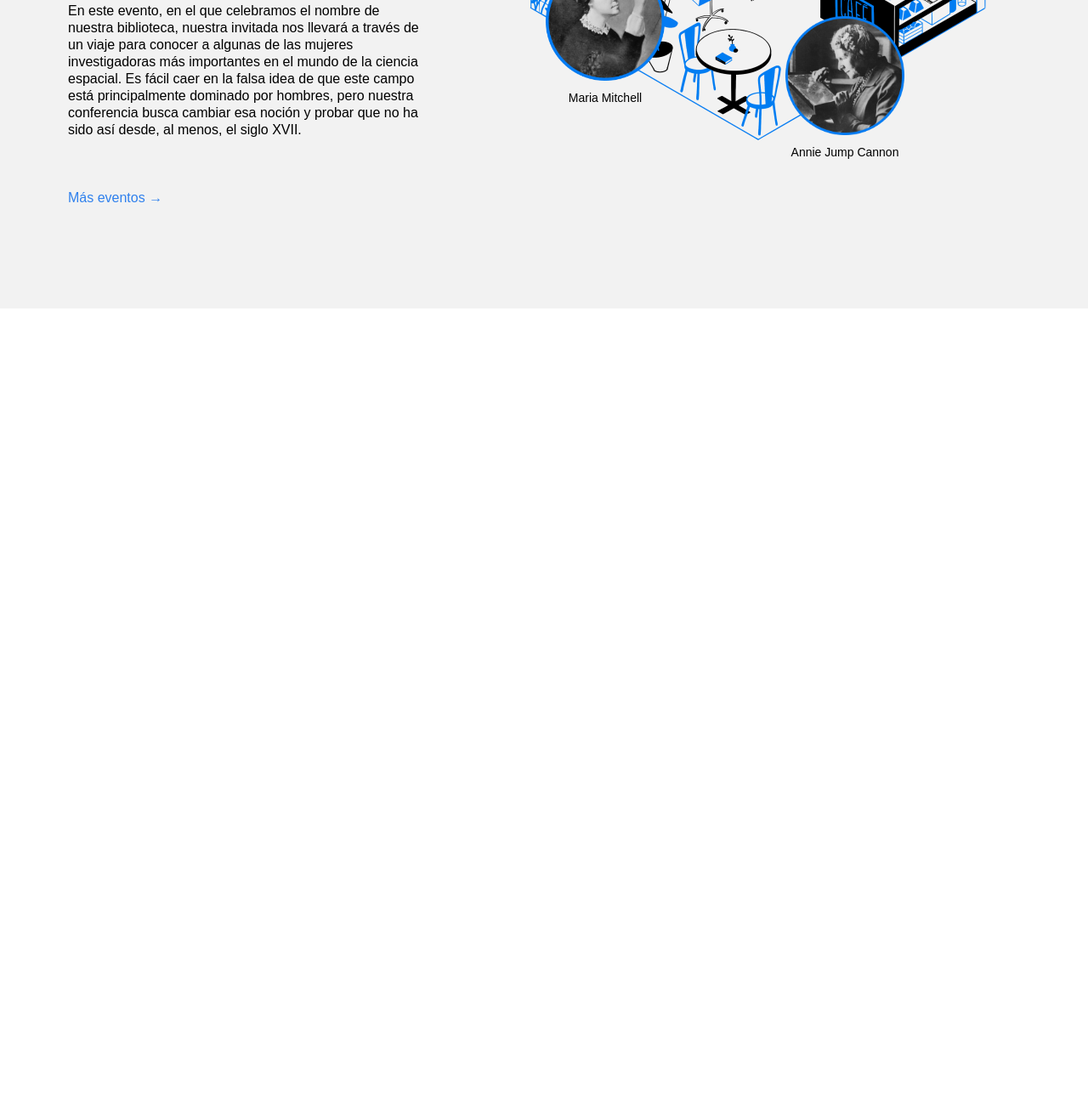
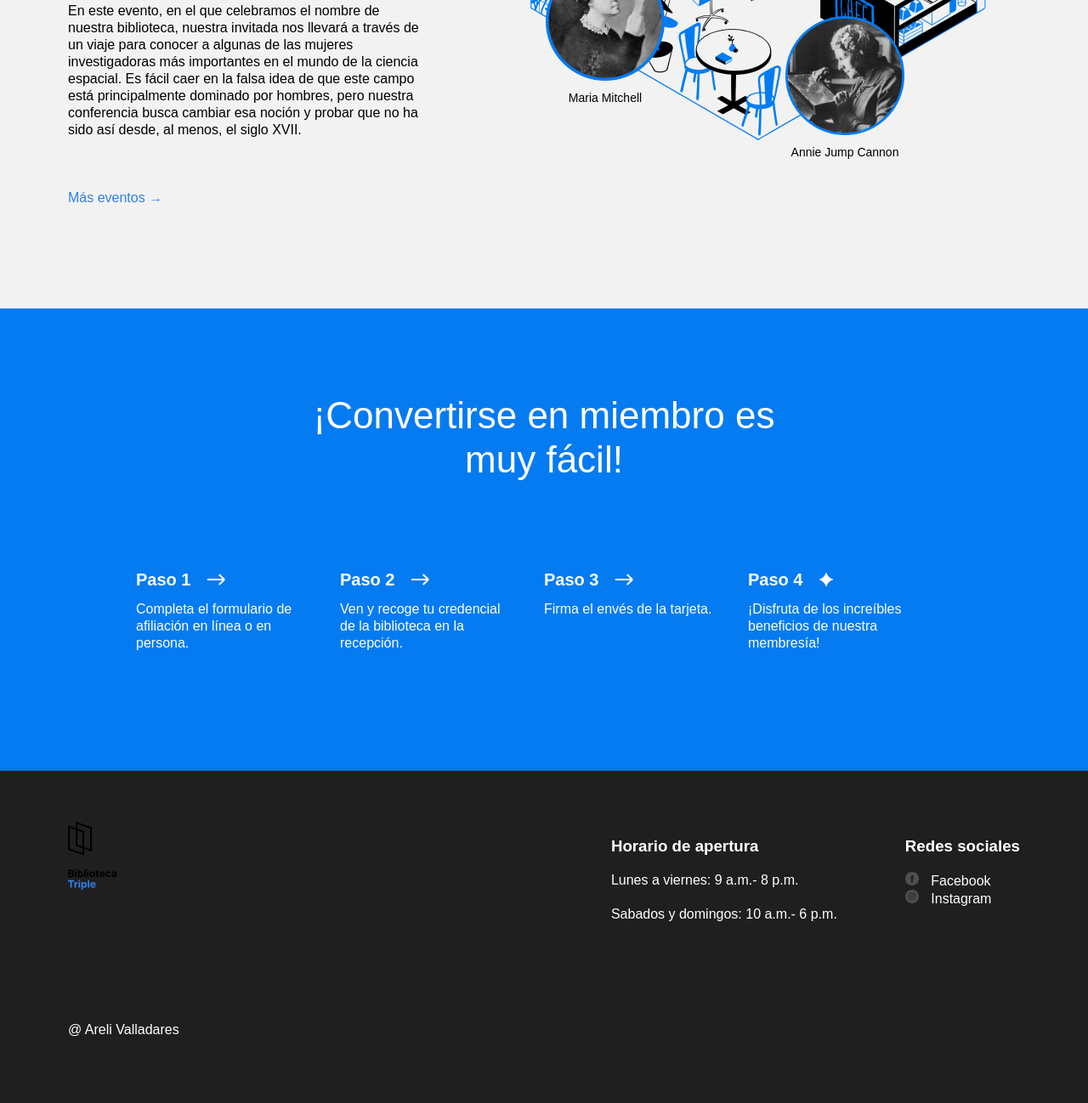
Before and after one commit to Are91/web_project_library, a plain HTML site: page index.html in a window 1280 px wide. Shown: the part 2575-3873 px from the top of the page at 85% size. Before the commit the page ends 2938 px from the top, so only its background shows below. Drawn offline with Linux system fonts and the light colour scheme.

Commit message:
update project

```diff
--- a/index.html
+++ b/index.html
@@ -24,8 +24,8 @@
             >
 
             <a href="#events" class="nav__link">Eventos</a>
-            <a class="nav__link">Conviertete en miembro</a>
-            <a class="nav__link">Contactos</a>
+            <a href="#membership" class="nav__link">Conviertete en miembro</a>
+            <a href="#footer" class="nav__link">Contactos</a>
           </nav>
         </nav>
         <div class="header__content">
@@ -231,7 +231,110 @@
             </div>
           </div>
         </section>
+
+        <section class="membership" id="membership">
+          <h2 class="membership__title">¡Convertirse en miembro es muy fácil!</h2>
+          <ul class="membership__steps">
+            <li class="step">
+              <h3 class="step__title">
+                Paso 1
+                <img
+                  src="./images/icon_step_forward.svg"
+                  alt="icon forward"
+                  class="step__icon"
+                />
+              </h3>
+              <p class="step__description">
+                Completa el formulario de afiliación en línea o en persona.
+              </p>
+            </li>
+            <li class="step">
+              <h3 class="step__title">
+                Paso 2
+                <img
+                  src="./images/icon_step_forward.svg"
+                  alt="icon forward"
+                  class="step__icon"
+                />
+              </h3>
+              <p class="step__description">
+                Ven y recoge tu credencial de la biblioteca en la recepción.
+              </p>
+            </li>
+            <li class="step">
+              <h3 class="step__title">
+                Paso 3
+                <img
+                  src="./images/icon_step_forward.svg"
+                  alt="icon forward"
+                  class="step__icon"
+                />
+              </h3>
+              <p class="step__description">Firma el envés de la tarjeta.</p>
+            </li>
+            <li class="step">
+              <h3 class="step__title">
+                Paso 4
+                <img
+                  src="./images/icon_step_finish.svg"
+                  alt="icon finish"
+                  class="step__icon"
+                />
+              </h3>
+              <p class="step__description">
+                ¡Disfruta de los increíbles beneficios de nuestra membresía!
+              </p>
+            </li>
+          </ul>
+        </section>
       </main>
+
+          <footer class="footer" id="footer">
+            <div class="footer__columns">
+              <div class="footer_column">
+                <img src="./images/logo.svg"
+                 alt="Logotipo de la Biblioteca Triple Peaks"
+                class="footer__logo"/>
+              </div>
+
+              <div class="footer_column footer__column_content_hours">
+                <h3 class="footer__column-heading">Horario de apertura</h3>
+                <ul class="footer__list">
+                  <li class="footer__list-item">Lunes a viernes: 9 a.m.- 8 p.m.</li>
+                  <li class="footer__list-item">Sabados y domingos: 10 a.m.- 6 p.m.</li>
+                </ul>
+              </div>
+
+              <div class="footer_column footer__column_content_social">
+                <h3 class="footer__column-heading">Redes sociales</h3>
+                <ul class="footer__list">
+                  <li>
+                   <img
+                  src="./images/facebook_white.svg"
+                  alt="icon facebook"
+                  class="footer__social-icon">
+                   <a href="#facebook" class="footer__list-item footer__column-link">Facebook</a></li>
+
+                   <li>
+                    <img
+                   src="./images/instagram_white.svg"
+                   alt="icon facebook"
+                   class="footer__social-icon">
+                    <a href="#instagram" class="footer__list-item footer__column-link">Instagram</a>
+                  </li>
+                </ul>
+              </div>
+            </div>
+
+              <p class="footer__copyright">@ Areli Valladares</p>
+
+              </footer>
+
+
+
+
+
+
     </div>
   </body>
 </html>
--- a/styles/style.css
+++ b/styles/style.css
@@ -166,7 +166,6 @@
   padding: 100px 0 120px 80px;
   display: flex;
   align-items: start;
-  justify-content: space-between;
   box-sizing: border-box;
   background-color: #f2f2f2;
 }
@@ -295,3 +294,105 @@
   font-size: 14px;
   margin: 0;
 }
+
+.membership {
+  padding: 100px 0 140px;
+  background-color: #057bf2;
+  color: #ffffff;
+}
+
+.membership__title {
+  max-width: 574px;
+  margin: 0 auto;
+  text-align: center;
+  font-size: 44px;
+  font-weight: 500;
+  line-height: 52px;
+}
+
+.membership__steps {
+  list-style-type: none;
+  padding: 0;
+  margin: 100px 0 0;
+  display: flex;
+  justify-content: center;
+}
+
+.step {
+  flex-basis: 200px;
+  margin-right: 40px;
+}
+
+.step__title {
+  margin: 0;
+  font-size: 20px;
+  line-height: 30px;
+  font-weight: 700;
+  display: flex;
+  align-items: center;
+}
+
+.step__icon {
+  margin-left: 20px;
+}
+
+.step__description {
+  margin: 10px 0 0;
+}
+
+.footer {
+  box-sizing: border-box;
+  background-color: #1f1f1f;
+  padding: 60px 80px;
+  color: white;
+}
+
+.footer__columns {
+  display: flex;
+  list-style-type: none;
+}
+
+.footer__column_content_hours {
+  margin-left: auto;
+}
+
+.footer__column_content_social {
+  margin-left: 80px;
+}
+
+.footer__logo {
+  height: 80px;
+  width: 58px;
+}
+
+.footer__column-heading {
+  margin-bottom: 20px;
+}
+
+.footer__list {
+  list-style-type: none;
+  padding: 0;
+  margin: 0;
+}
+
+.footer__list-item {
+  margin-top: 20px;
+  margin-bottom: 16px;
+}
+
+.footer__column-link {
+  color: white;
+  text-decoration: none;
+  margin-left: 10px;
+}
+
+.footer__social-icon {
+  height: 16px;
+  width: 16px;
+}
+
+.footer__copyright {
+  display: flex;
+  justify-content: flex-start;
+  margin-top: 100px;
+}
```
